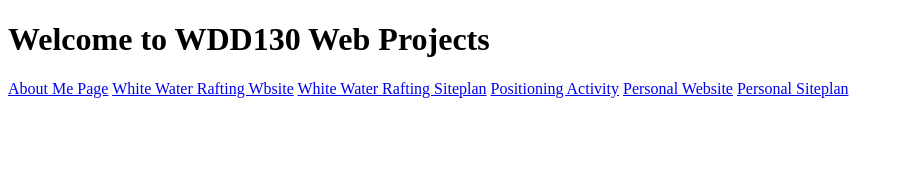
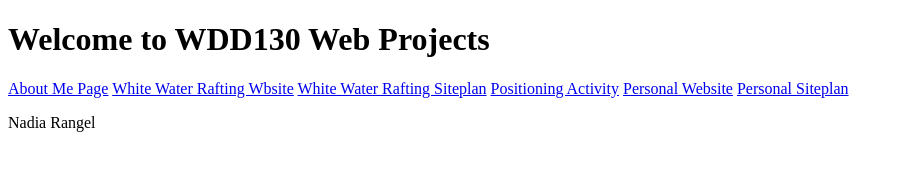
Before and after one commit to saynad9/wdd130, a plain HTML site: page index.html in a window 1280 px wide. Shown: the whole page, without its empty margins (0-904 px from the left). Drawn offline with Linux system fonts and the light colour scheme.

Commit message:
adding name

```diff
--- a/index.html
+++ b/index.html
@@ -15,6 +15,7 @@
     <a href="#">Personal Website</a>
     <a href="#">Personal Siteplan</a>
 </nav>
+<p>Nadia Rangel</p>
 
 </body>
 </html>
```
